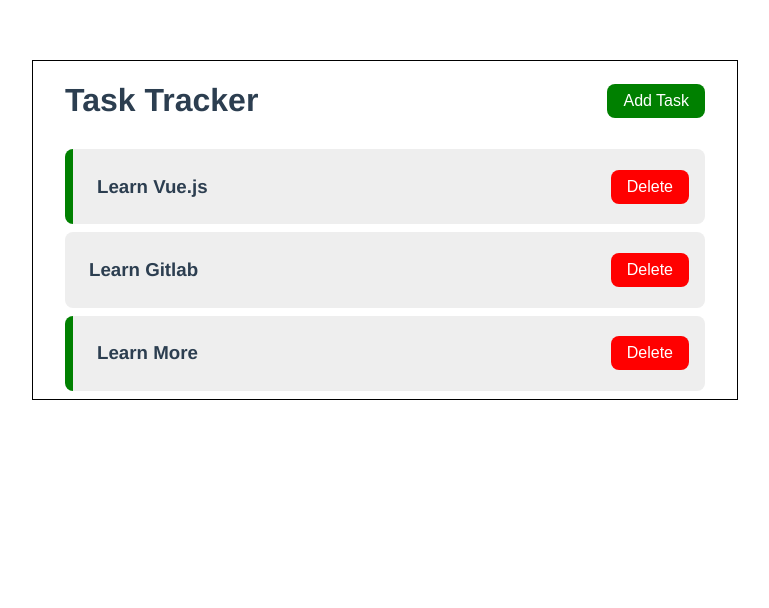
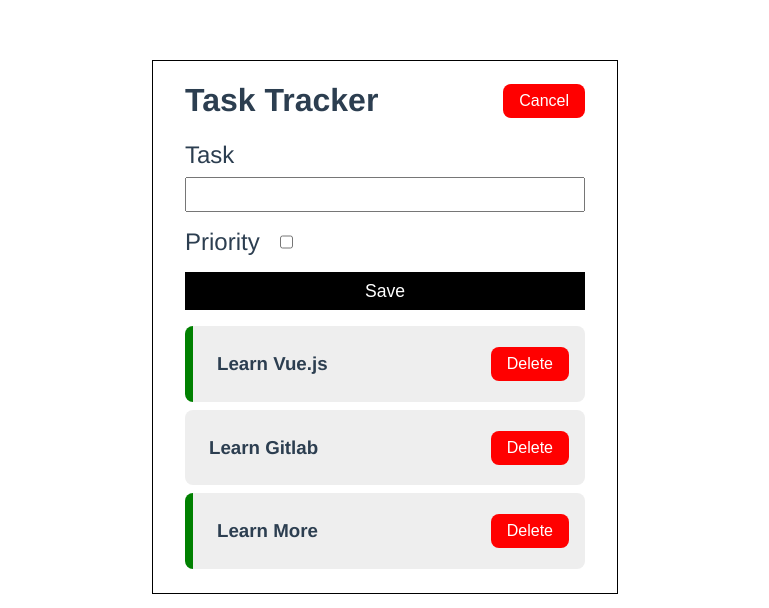
Before and after one commit to adriandotdev/vue-test-project, a Vue app: page / in a window 1280 px wide. Both pictures are taken after a click on the button "Add Task". Shown: the top 608 px of the page, without its empty margins (255-1024 px from the left). Built offline with nearby package versions, Linux system fonts and the light colour scheme.

Commit message:
DONE for the toggle of AddTask component

```diff
--- a/src/App.vue
+++ b/src/App.vue
@@ -1,25 +1,34 @@
 <template>
   <main class="container">
-    <Header title="Task Tracker" />
+    <Header @toggle-add-task="toggleAddTask" title="Task Tracker" :showAddTask="showAddTask"/>
+
+    <div v-if="showAddTask">
+      <AddTask @add-task="addTask" />
+    </div>
+
     <Tasks @toggle-task="toggleTask" @delete-task="deleteTask" :tasks="tasks"/>
   </main>
+
 </template>
 
 <script>
 
 import Header from './components/Header.vue';
 import Tasks from './components/Tasks.vue';
+import AddTask from './components/AddTask.vue';
 
 export default {
   name: 'App',
   components: {
     Header,
-    Tasks
+    Tasks,
+    AddTask,
   },
   data() {
 
     return {
-      tasks: []
+      tasks: [],
+      showAddTask: false
     }
   },
 
@@ -63,6 +72,12 @@ export default {
         else
           return task;
       })
+    },
+    addTask(task) {
+      this.tasks = [...this.tasks, task];
+    },
+    toggleAddTask() {
+      this.showAddTask = !this.showAddTask;
     }
   }
 }
@@ -83,7 +98,8 @@ export default {
   border: 1px solid black;
   margin: 0 auto;
   margin-top: 60px;
-  max-width: 40rem;
+  max-width: 25rem;
   padding: 0 2rem;
+  padding-bottom: 1rem;
 }
 </style>
--- /dev/null
+++ b/src/components/AddTask.vue
@@ -0,0 +1,97 @@
+<template>
+    <form @submit="addTask" action="">
+        <section class="task-field">
+            <label for="input-task">
+                Task
+            </label>
+            <input v-model="task" type="text" name="input-task" id="input-task">
+        </section>
+
+        <section class="priority-section">
+            <label for="">
+                Priority
+            </label>
+            <input v-model="priority" type="checkbox" name="" id="">
+        </section>
+
+        <input type="submit" value="Save">
+    </form>
+
+</template>
+
+<script>
+    export default {
+        name: 'AddTask',
+        data() {
+            return {
+                task: '',
+                priority: false
+            }
+        },
+        methods: {
+            addTask(e) {
+
+                e.preventDefault();
+
+                if (!this.task)
+                    return;
+
+                const newTask = {
+
+                    id: Math.random() * 10000000,
+                    priority: this.priority,
+                    text: this.task
+                }
+
+                this.$emit('add-task', newTask);
+            }
+        }
+    }
+</script>
+
+<style scoped>
+
+    form {
+        margin-bottom: 1rem;
+    }
+    .task-field {
+        display: flex;
+        flex-direction: column;
+        gap: .5rem;
+        margin-bottom: 1rem;
+    }
+
+    .priority-section {
+        display: flex;
+        gap: 1rem;
+        margin-bottom: 1rem;
+    }
+
+
+
+    label {
+        font-size: 1.5rem;
+        align-self: flex-start;
+    }
+
+    input {
+
+        padding: .5rem;
+    }
+
+    input[type="submit"] {
+        width: 100%;
+        border: none;
+        background: black;
+        color: white;
+        padding: .5em;
+        font-size: 1.1rem;
+        cursor: pointer;
+        transition: transform 200ms;
+    }
+
+    input[type="submit"]:hover {
+
+        transform:translateY(-.2rem);
+    }
+</style>
--- a/src/components/Button.vue
+++ b/src/components/Button.vue
@@ -14,7 +14,7 @@
         },
         methods: {
             onClick() {
-
+                this.$emit('toggle-add-task');
             }
         }
     }
--- a/src/components/Header.vue
+++ b/src/components/Header.vue
@@ -1,7 +1,7 @@
 <template>
     <header>
         <h1>{{ title }}</h1>
-        <Button text="Add Task" color="green"/>
+        <Button @toggle-add-task="$emit('toggle-add-task')" :text="showAddTask ? 'Cancel' : 'Add Task'" :color="showAddTask ? 'red' : 'green'"/>
     </header>
 </template>
 
@@ -12,11 +12,13 @@
     export default {
         name: 'Header',
         props: {
-            title: String
+            title: String,
+            showAddTask: Boolean,
         },
         components: {
             Button
-        }
+        },
+        emits: ['toggle-add-task']
     }
 </script>
 
```
